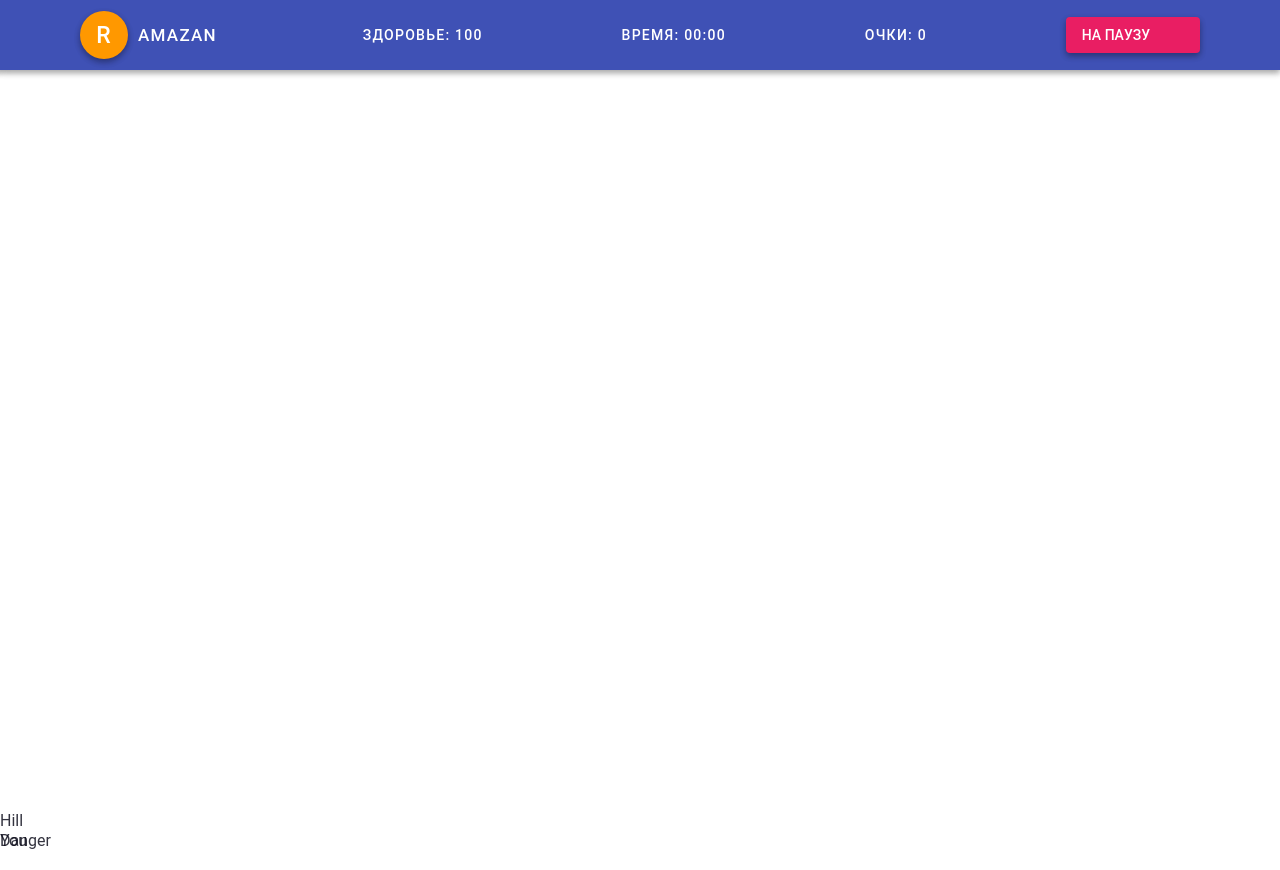
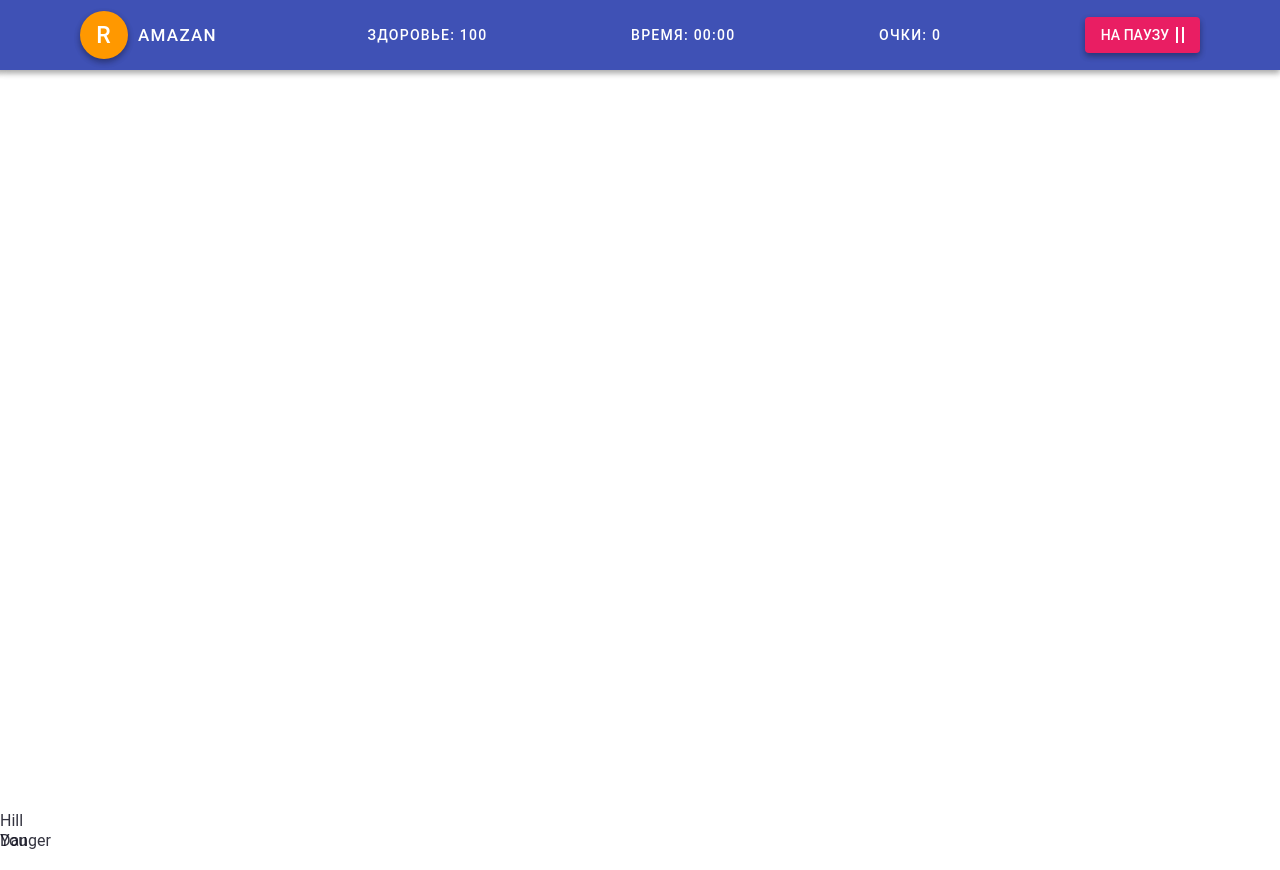
Before and after one commit to designneexx/designneexx-timon-game.github.io, a plain HTML site: page index.html in a window 1280 px wide. Drawn offline with Linux system fonts and the light colour scheme; a web font is replaced by a local one.

Commit message:
Update style.css

```diff
--- a/css/style.css
+++ b/css/style.css
@@ -468,12 +468,13 @@ form button.instruct {
     background-repeat: no-repeat;
 }
 
-.interactive .to-pause {
+.interactive .to-pause .icons {
     position: relative;
-    padding-right: 50px;
+    width: 10px;
+    padding-left: 15px;
 }
 
-.interactive .to-pause:before {
+.interactive .to-pause .icons:before {
     content: '';
     position: absolute;
     right: 0;
@@ -484,7 +485,7 @@ form button.instruct {
     background-color: #fff;
 }
 
-.interactive .to-pause:after {
+.interactive .to-pause .icons:after {
     content: '';
     position: absolute;
     right: 6px;
```
